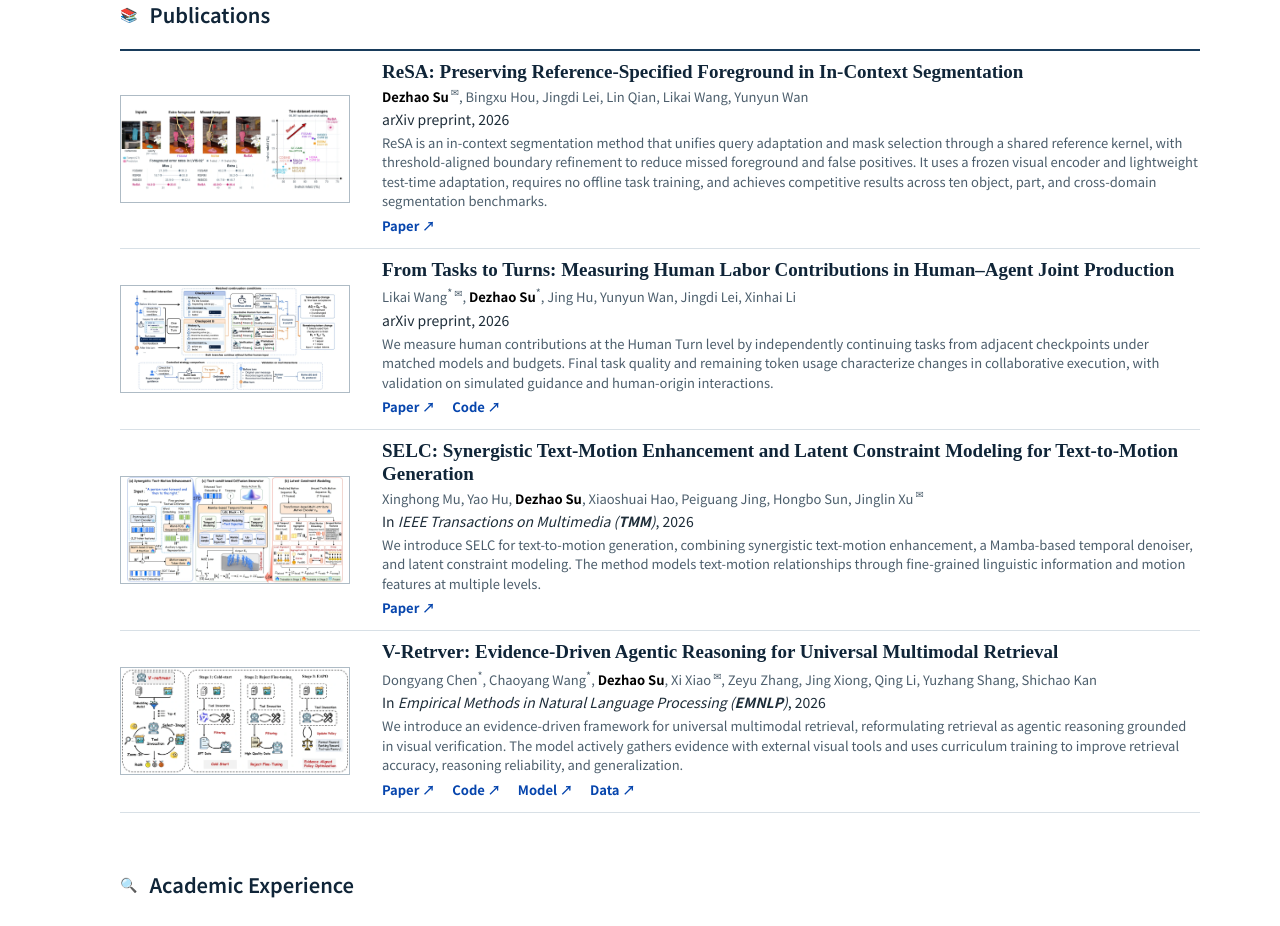
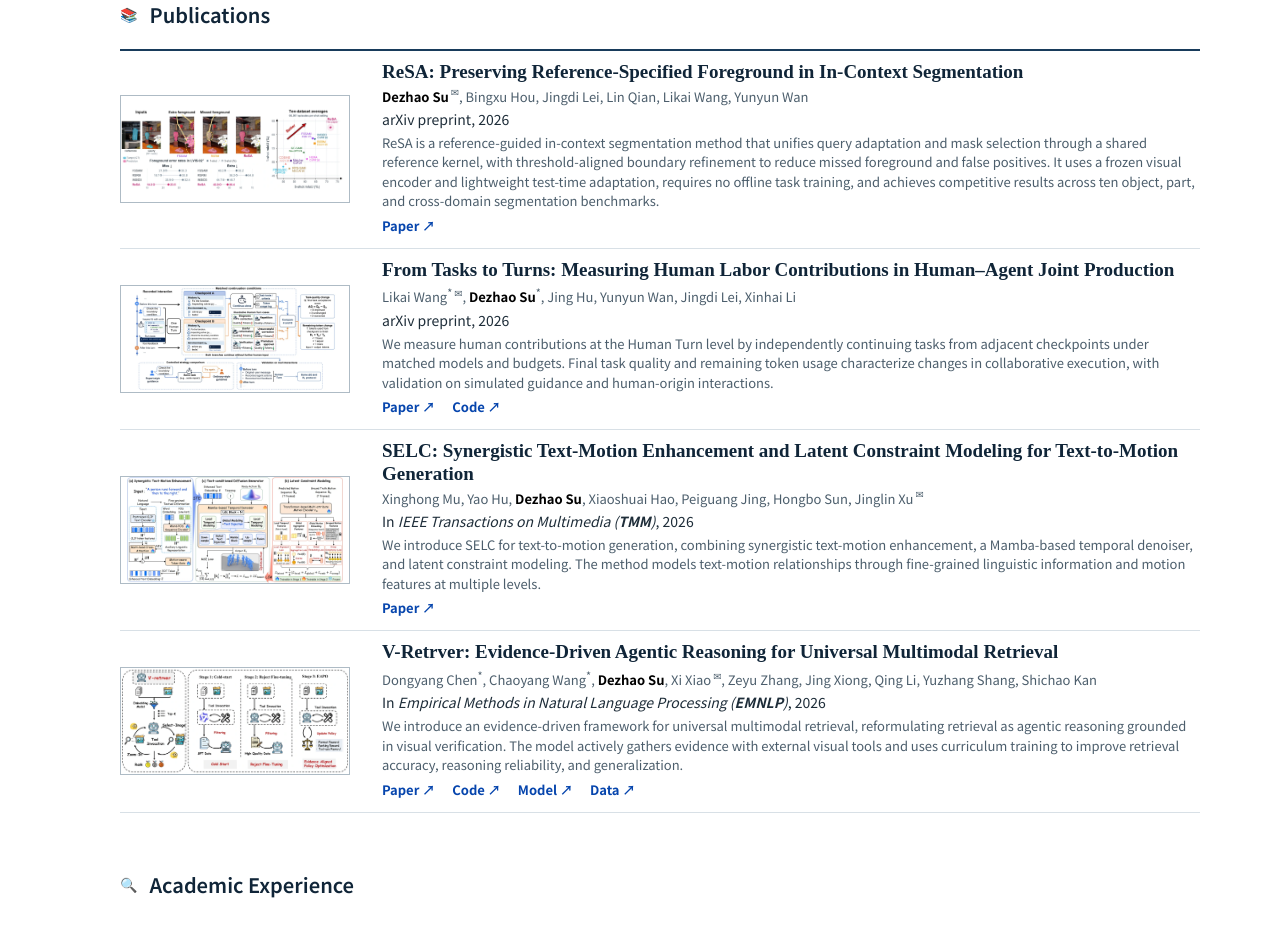
Before and after one commit to sudezhao2002/sudezhao2002.github.io, a plain HTML site: page en.html in a window 1280 px wide. Shown: the part 968-1894 px from the top of the page. Drawn offline with Linux system fonts and the light colour scheme; a web font is replaced by a local one.

Commit message:
修正ReSA简介并保留参考引导表述

```diff
--- a/en.html
+++ b/en.html
@@ -279,7 +279,7 @@
                 </p>
                 <p class="publication-venue">arXiv preprint, 2026</p>
                 <p class="publication-description">
-                  ReSA is an in-context segmentation method that unifies query adaptation and mask selection through a shared reference kernel, with threshold-aligned boundary refinement to reduce missed foreground and false positives. It uses a frozen visual encoder and lightweight test-time adaptation, requires no offline task training, and achieves competitive results across ten object, part, and cross-domain segmentation benchmarks.
+                  ReSA is a reference-guided in-context segmentation method that unifies query adaptation and mask selection through a shared reference kernel, with threshold-aligned boundary refinement to reduce missed foreground and false positives. It uses a frozen visual encoder and lightweight test-time adaptation, requires no offline task training, and achieves competitive results across ten object, part, and cross-domain segmentation benchmarks.
                 </p>
                 <div class="publication-links">
                   <a class="publication-link" href="https://arxiv.org/abs/2611.27341" target="_blank" rel="noreferrer">Paper ↗</a>
```
Also changed, not shown: index.html (+1 -1 lines).
